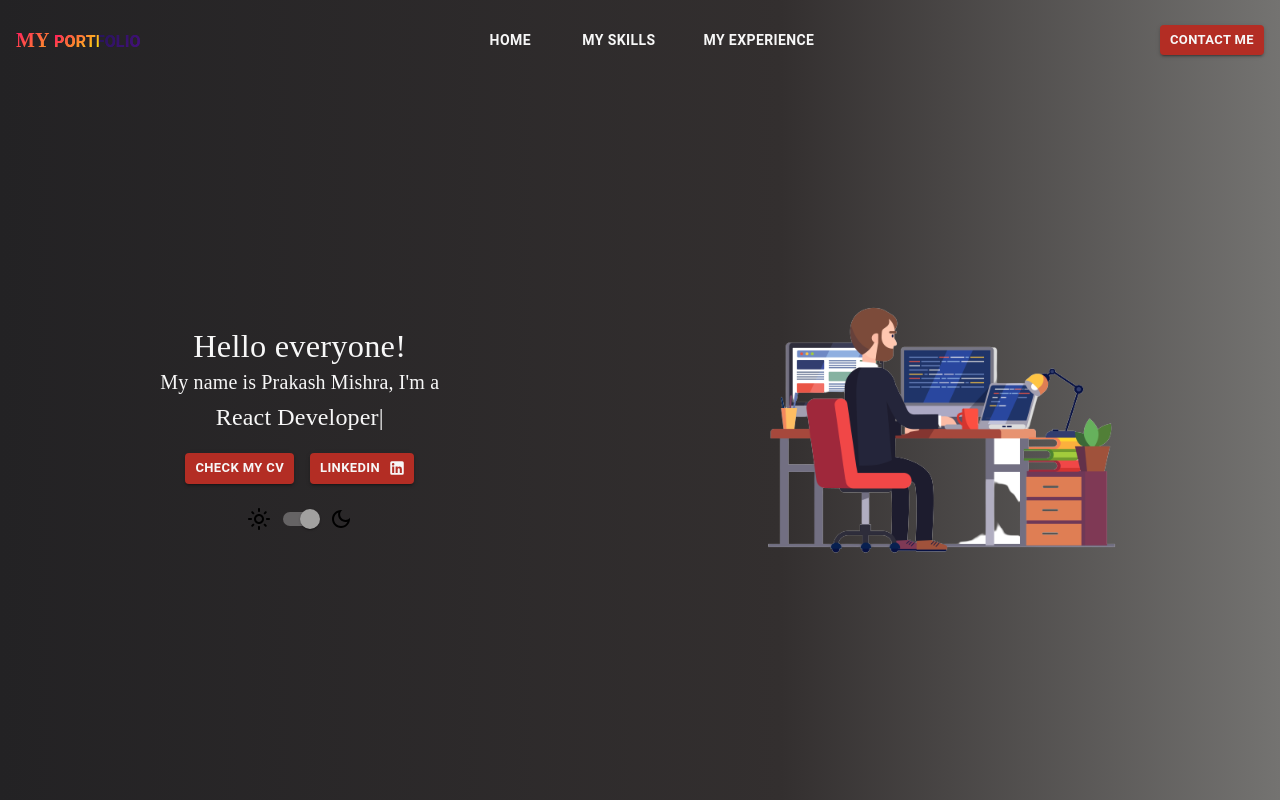
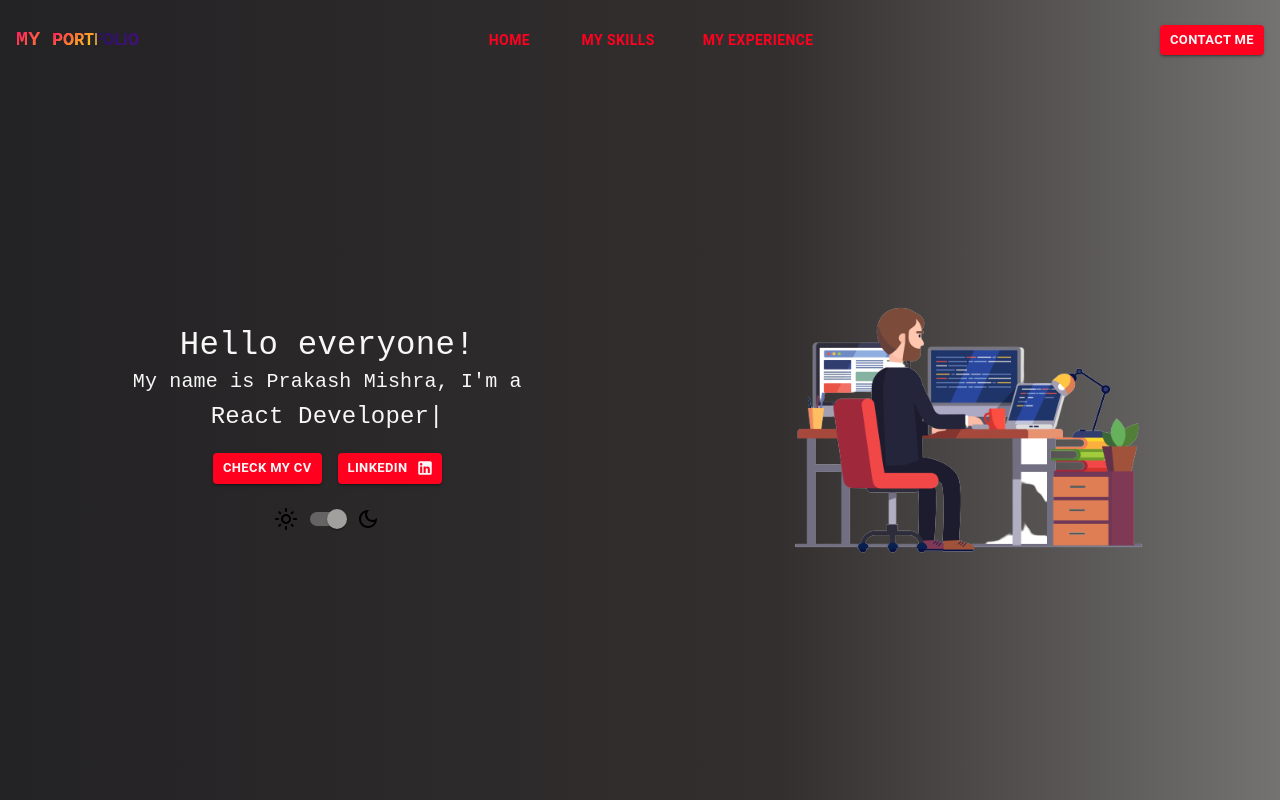
Before and after one commit to prakashmishra1234/MyPortfolio, a React (Create React App) app: page / in a window 1280 px wide. Built offline with nearby package versions, Linux system fonts and the light colour scheme; a web font is replaced by a local one.

Commit message:
Added theme

```diff
--- a/src/Components/Experience.tsx
+++ b/src/Components/Experience.tsx
@@ -71,7 +71,7 @@ const Experience = () => {
         {items.map((item, i) => (
           <Box
             sx={{
-              height: { md: "70vh", xs: "80vh" },
+              height: { xs: "80vh" },
               overflowY: "auto",
             }}
           >
--- a/src/Components/Home.tsx
+++ b/src/Components/Home.tsx
@@ -61,6 +61,7 @@ const Home = () => {
             style={{
               fontSize: "1.5rem",
               color: "inherit",
+              fontFamily: "inherit",
             }}
             repeat={Infinity}
           />
--- a/src/Components/MySkills.tsx
+++ b/src/Components/MySkills.tsx
@@ -113,12 +113,12 @@ const MySkills = () => {
             "Writing code using Java",
             1000,
             "Writing code using Ionic",
-            1000,
+            2000,
           ]}
           wrapper="span"
           speed={25}
           style={{
-            fontSize: "1.5rem",
+            fontSize: "1.2rem",
             marginTop: "1rem",
             color: "inherit",
           }}
--- a/src/Theme.tsx
+++ b/src/Theme.tsx
@@ -7,14 +7,14 @@ const themeValue = localStorageData?.theme ?? "dark";
 
 const primary = {
   main: "#a1a09f",
-  dark: "#b32d24",
+  dark: "#ff001f",
   light: "#f7f7f7",
 };
 
 const secondary = {
   main: "#5e5c57",
   light: "",
-  dark: "",
+  dark: "#000",
 };
 
 const theme = createTheme({
@@ -94,7 +94,7 @@ export const CustomBox = styled(Box)(({ theme }) => ({
   width: "100%",
   background:
     theme.palette.mode === "light"
-      ? "linear-gradient(90deg, rgba(247,242,241,1) 1%, rgba(246,244,243,1) 54%, rgba(232,232,224,1) 100%)"
+      ? "linear-gradient(0deg, rgba(40,33,168,1) 0%, rgba(176,48,41,1) 100%)"
       : "linear-gradient(90deg, rgba(35,34,36,1) 0%, rgba(51,47,47,1) 61%, rgba(116,115,113,1) 100%)",
 }));
 
@@ -104,16 +104,15 @@ export const CustomTypo = styled(Typography)(({ theme }) => ({
   color:
     theme.palette.mode === "dark"
       ? theme.palette.primary.light
-      : theme.palette.primary.dark,
-  fontFamily: `"Times New Roman",
-  serif`,
+      : theme.palette.secondary.dark,
+  fontFamily: "monospace",
 }));
 
 export const NavButton = styled(Button)(({ theme }) => ({
   color:
     theme.palette.mode === "dark"
-      ? theme.palette.primary.light
-      : theme.palette.primary.dark,
+      ? theme.palette.primary.dark
+      : theme.palette.secondary.dark,
   "&:hover": {},
 }));
 
```
